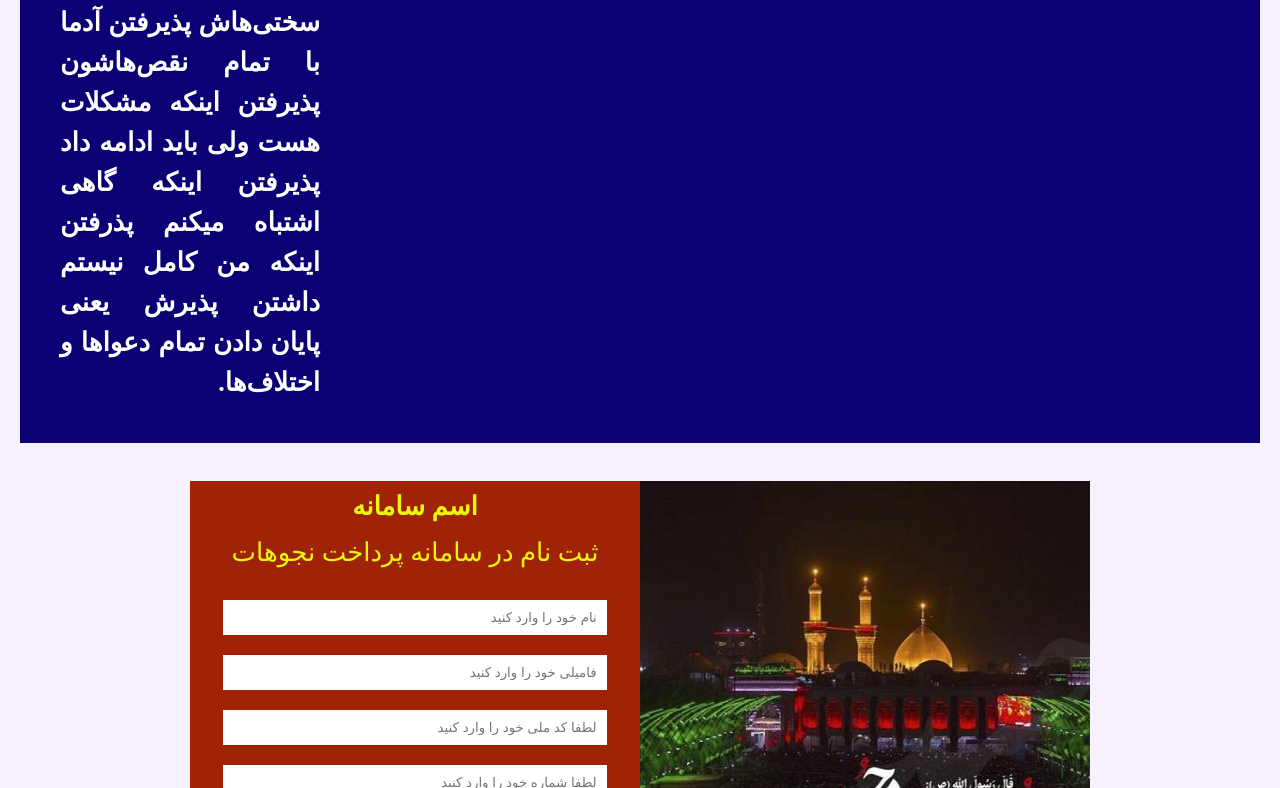
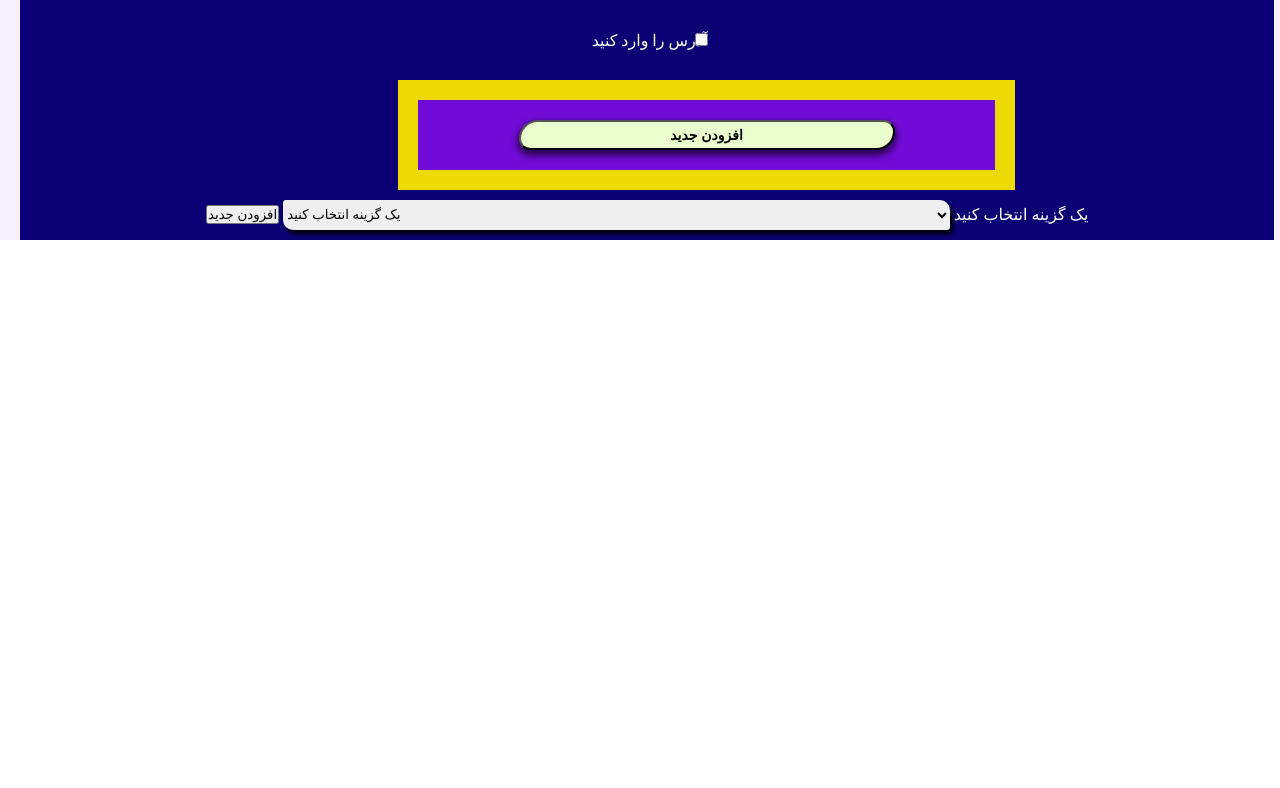
Before and after one commit to raheleshirazi77/projectKjoms, a plain HTML site: page index.html in a window 1280 px wide. Shown: the part 1392-2180 px from the top of the page. After the commit the page ends 1652 px from the top, so only its background shows below. Drawn offline with Linux system fonts and the light colour scheme.

Commit message:
complate css

```diff
--- a/css/index.css
+++ b/css/index.css
@@ -216,14 +216,13 @@ a {
 - move the user signin
 */
 #signin {
-    /* background-color: var(--bgSignin); */
+    background-color: var(--bgSignin);
     width: 900px;
     height: 500px;
     position: relative;
     margin: 3% auto;
     display: flex;
     color: var(--colorTxSignin);
-    background-color: rgb(161, 35, 7);
 }
 
 /* style image in section login and signin and image login in right */
@@ -571,60 +570,80 @@ input {
 }
 
 /* ----------------------------------------------------------------------------- */
-
-
-/* style options select vojohat */
-#optionsSelect {
-    background-color: rgb(219, 230, 9);
-    direction: rtl;
-    width: 200px;
-    height: 30px;
+/* select Otions vojohat */
+/* container options vojohar */
+.optionsVojohat {
+    width: 50%;
+    background-color: #edd906;
+    position: relative;
+    left: 29%;
+    padding: 20px;
+    margin: 10px;
 }
 
-/*-------------------------------------------------------------------------------*/
-/* button add new option for show input options  */
+.addOptions {
+    background-color: #710bd7;
+    padding: 20px;
+
+}
+
+/* button add new button for add options */
+
 #addNewButton {
-    padding: 10px 15px;
-    font-size: 16px;
-    cursor: pointer;
-    background-color: #ff9900;
-    color: white;
-    border: none;
-    border-radius: 5px;
-    transition: background-color 0.3s ease;
-    -webkit-transition: background-color 0.3s ease;
-    -moz-transition: background-color 0.3s ease;
-    -ms-transition: background-color 0.3s ease;
-    -o-transition: background-color 0.3s ease;
+    background-color: rgb(235, 255, 206);
+    width: 70%;
+    height: 30px;
+    border-radius: 20px 12px 20px 12px;
+    -webkit-border-radius: 20px 12px 20px 12px;
+    -moz-border-radius: 20px 12px 20px 12px;
+    -ms-border-radius: 20px 12px 20px 12px;
+    -o-border-radius: 20px 12px 20px 12px;
+    box-shadow: 0px 4px 6px 2px rgba(0, 0, 0, 0.594);
+    font-weight: bold;
+    font-size: 14px;
+    transition: all 0.9s ease-in-out;
+    -webkit-transition: all 0.9s ease-in-out;
+    -moz-transition: all 0.9s ease-in-out;
+    -ms-transition: all 0.9s ease-in-out;
+    -o-transition: all 0.9s ease-in-out;
 }
-/* hover with mouse on the button */
+
+/* add new button hover */
 #addNewButton:hover {
-    background-color: #d9f40a;
-    transition: all 0.8s ease-in-out;
-    -webkit-transition: all 0.8s ease-in-out;
-    -moz-transition: all 0.8s ease-in-out;
-    -ms-transition: all 0.8s ease-in-out;
-    -o-transition: all 0.8s ease-in-out;
+    background: transparent;
+    color: rgb(149, 243, 255);
+    font-weight: bold;
+    font-size: 17px;
+    border: 1px solid rgba(162, 255, 182, 0.514);
 }
-/* container option vojohat */
-.optionsVojohat {
-    background-color: green;
-    margin: 7px;
-    height: 200px;
-    padding: 10px;
+
+/* container seslect options */
+#newEntryDiv {
+    background-color: aqua;
+    width: 100%;
+    height: 60px;
+    padding: 20px;
+    position: relative;
+    top: 10px;
 }
+
 /* style for hide container options */
 .hidden {
     display: none;
 }
-
-.new-entry {
-    margin-top: 20px;
-    padding: 10px;
-    border: 1px solid #ccc;
-    border-radius: 5px;
+/* option select btn */
+#optionsSelect {
+    border-radius: 3px 10px 3px 10px;
+    -webkit-border-radius: 3px 10px 3px 10px;
+    -moz-border-radius: 3px 10px 3px 10px;
+    -ms-border-radius: 3px 10px 3px 10px;
+    -o-border-radius: 3px 10px 3px 10px;
+    box-shadow: 3px 4px 5px black;
+    height: 30px;
+    outline: 0;
+    width: 54%;
+    border: 0;
 }
-
 /*-------------------------------------------------------------------------------*/
 :root {
     /* color */
--- a/index.html
+++ b/index.html
@@ -53,14 +53,14 @@
                                 <button class="btnSearch" type="submit"><img class="iconSearch"
                                         src="./images/search icon.png" alt="search button"></button>
                             </form>
-                        </div>
+                        </div>ّ
                     </ul>
                 </nav>
             </div>
 
         </header>
         <!-- section two -->
-        <section>
+        <!-- <section>
             <div id="containerSlider">
                 <div class="captionText">
                     <h1>توضیحات مورد نظر سازمان</h1>
@@ -77,7 +77,7 @@
                 </div>
                 <div class="slider"><img src="./images/slider.jpg" alt="slider"></div>
             </div>
-        </section>
+        </section> -->
 
         <!-- section three -->
         <section>
@@ -188,15 +188,17 @@
                 <div id="newEntryDiv" class="hidden new-entry">
                     <select id="optionsSelect">
                         <option value="" disabled selected hidden>یک مورد را انتخاب کنید</option>
-                        <option value="option1">گزینه ۱</option>
-                        <option value="option2">گزینه ۲</option>
-                        <option value="option3">گزینه ۳</option>
+                        <option value="option1">گزینه 1</option>
+                        <option value="option2">گزینه 2</option>
+                        <option value="option3">گزینه 3</option>
+                        <option value="option3">گزینه 4</option>
+                        <option value="option3">گزینه 5</option>
+                        <option value="option3">گزینه 6</option>
                     </select>
                 </div>
             </div>
 
-            <!--  -->
-            <!-- <div class="selectVojohat">
+            <div class="selectVojohat">
                 <button id="showOptionsButton">افزودن جدید</button>
                 <select id="optionsSelect" onchange="handleSelection()" required>
                     <option value="" disabled selected hidden>یک گزینه انتخاب کنید</option>
@@ -205,7 +207,7 @@
                     <option value="option3">گزینه ۳</option>
                 </select>
                 <label class="select-message">یک گزینه انتخاب کنید</label>
-            </div> -->
+            </div>
 
 
 
```
